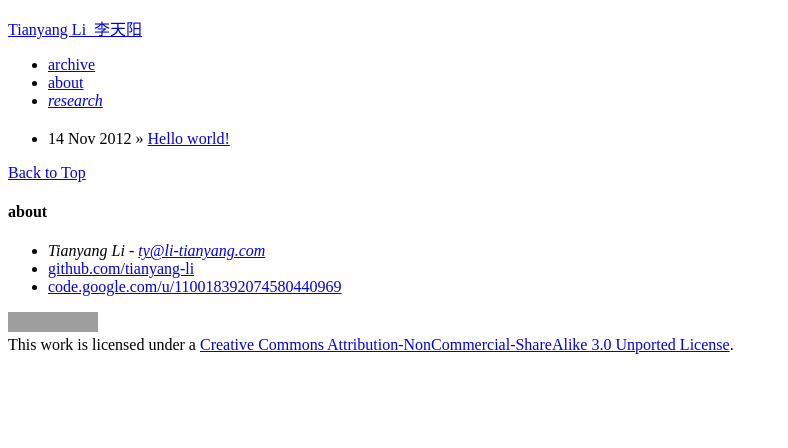
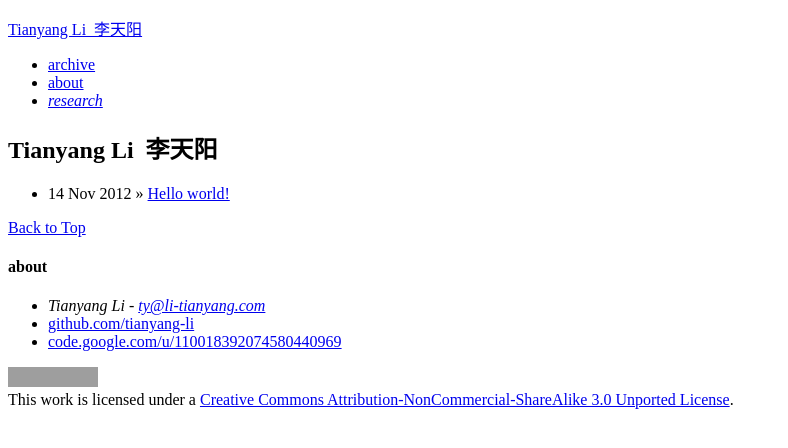
Before and after one commit to li-tianyang/li-tianyang.github.com, a Jekyll site: the page built from index.md, in a window 1280 px wide. Shown: the top 448 px of the page, without its empty margins (0-788 px from the left). Built offline with Jekyll 4.4.1, drawn with Linux system fonts in a browser that asks for light colours; grey boxes are pictures that could not be loaded.

Commit message:
added title

```diff
--- a/index.md
+++ b/index.md
@@ -1,6 +1,6 @@
 ---
 layout: page
-title: ""
+title: "Tianyang Li&nbsp;&nbsp李天阳"
 ---
 {% include JB/setup %}
 
```
